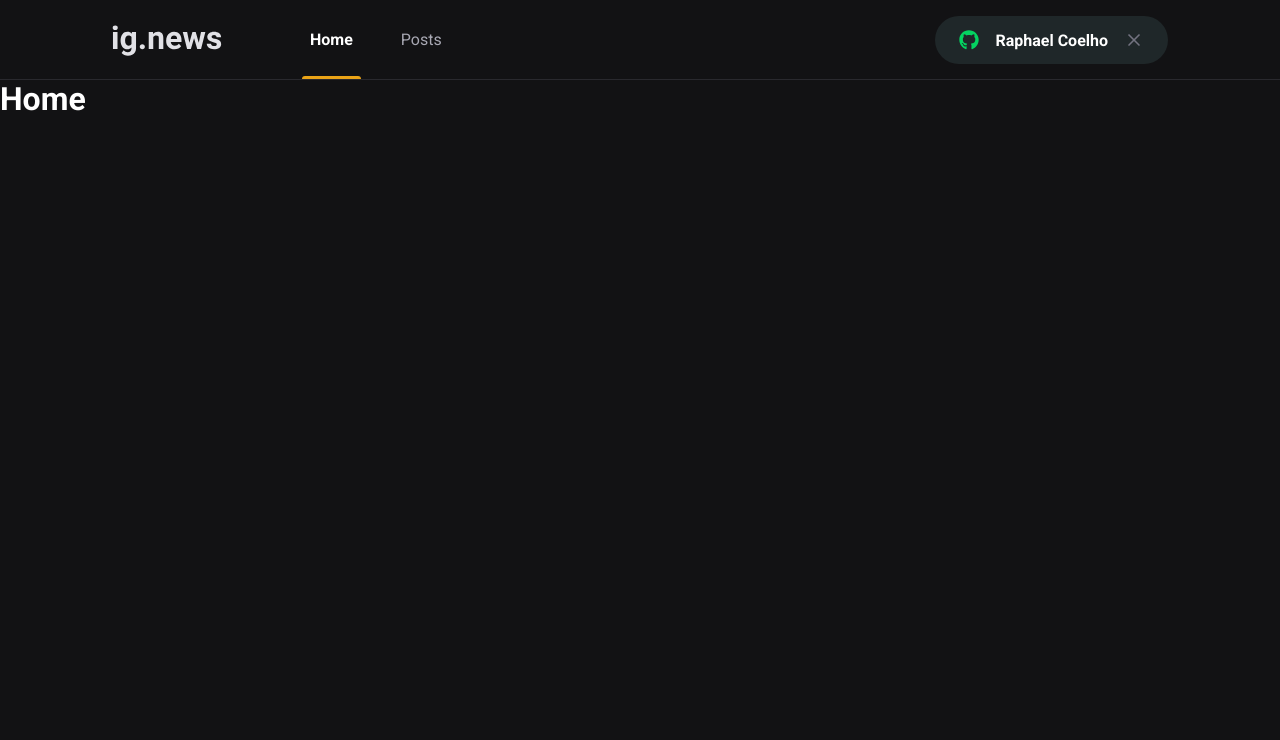
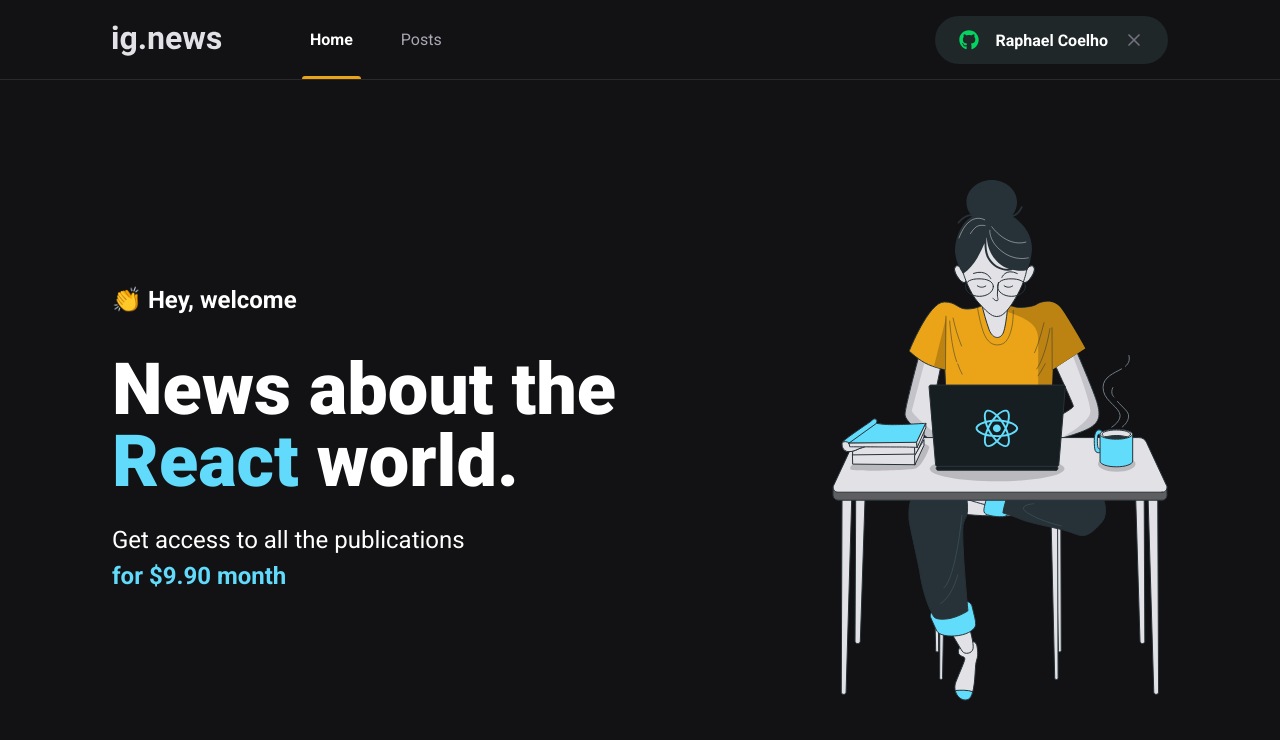
Before and after one commit to raphaelc0elh0/rs-ig-news, a Next.js app: page / in a window 1280 px wide. Shown: the top 740 px of the page. Built offline with nearby package versions, Linux system fonts and the light colour scheme.

Commit message:
add: home page content

```diff
--- /dev/null
+++ b/src/pages/Home/index.tsx
@@ -0,0 +1,27 @@
+import Head from "next/head"
+
+import styles from "./styles.module.scss"
+
+const Home = () => {
+  return (
+    <>
+      <Head>
+        <title>Home | ig.news</title>
+      </Head>
+      <main className={styles.contentContainer}>
+        <section className={styles.hero}>
+          <span>👏 Hey, welcome</span>
+          <h1>
+            News about the <span>React</span> world.
+          </h1>
+          <p>
+            Get access to all the publications <br />
+            <span>for $9.90 month</span>
+          </p>
+        </section>
+        <img src="/images/avatar.svg" alt="Girl Coding" />
+      </main>
+    </>
+  )
+}
+export default Home
--- /dev/null
+++ b/src/pages/Home/styles.module.scss
@@ -0,0 +1,41 @@
+.contentContainer {
+  max-width: 1120px;
+  margin: 0 auto;
+  padding: 0 2rem;
+  height: calc(100vh - 5rem);
+
+  display: flex;
+  align-items: center;
+  justify-content: space-between;
+}
+
+.hero {
+  max-width: 600px;
+
+  > span {
+    font-size: 1.5rem;
+    font-weight: bold;
+  }
+
+  h1 {
+    font-size: 4.5rem;
+    line-height: 4.5rem;
+    font-weight: 900;
+    margin-top: 2.5rem;
+
+    span {
+      color: var(--cyan-500);
+    }
+  }
+
+  p {
+    font-size: 1.5rem;
+    line-height: 2.25rem;
+    margin-top: 1.5rem;
+
+    span {
+      color: var(--cyan-500);
+      font-weight: bold;
+    }
+  }
+}
--- a/src/pages/index.tsx
+++ b/src/pages/index.tsx
@@ -1,13 +1,6 @@
-import Head from "next/head"
+import Home from "./Home"
 
-const Home = () => {
-  return (
-    <>
-      <Head>
-        <title>Início | ig.news</title>
-      </Head>
-      <h1>Home</h1>
-    </>
-  )
+const Index = () => {
+  return <Home />
 }
-export default Home
+export default Index
```
